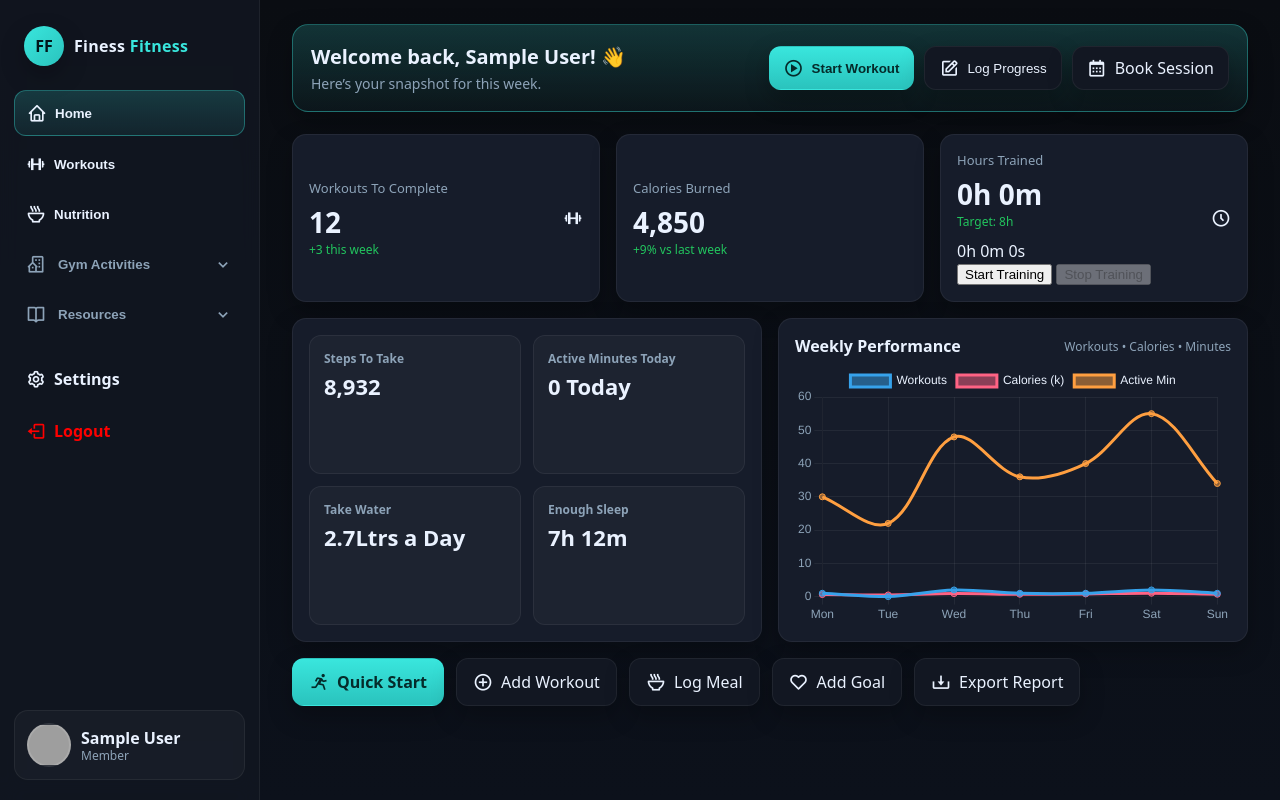
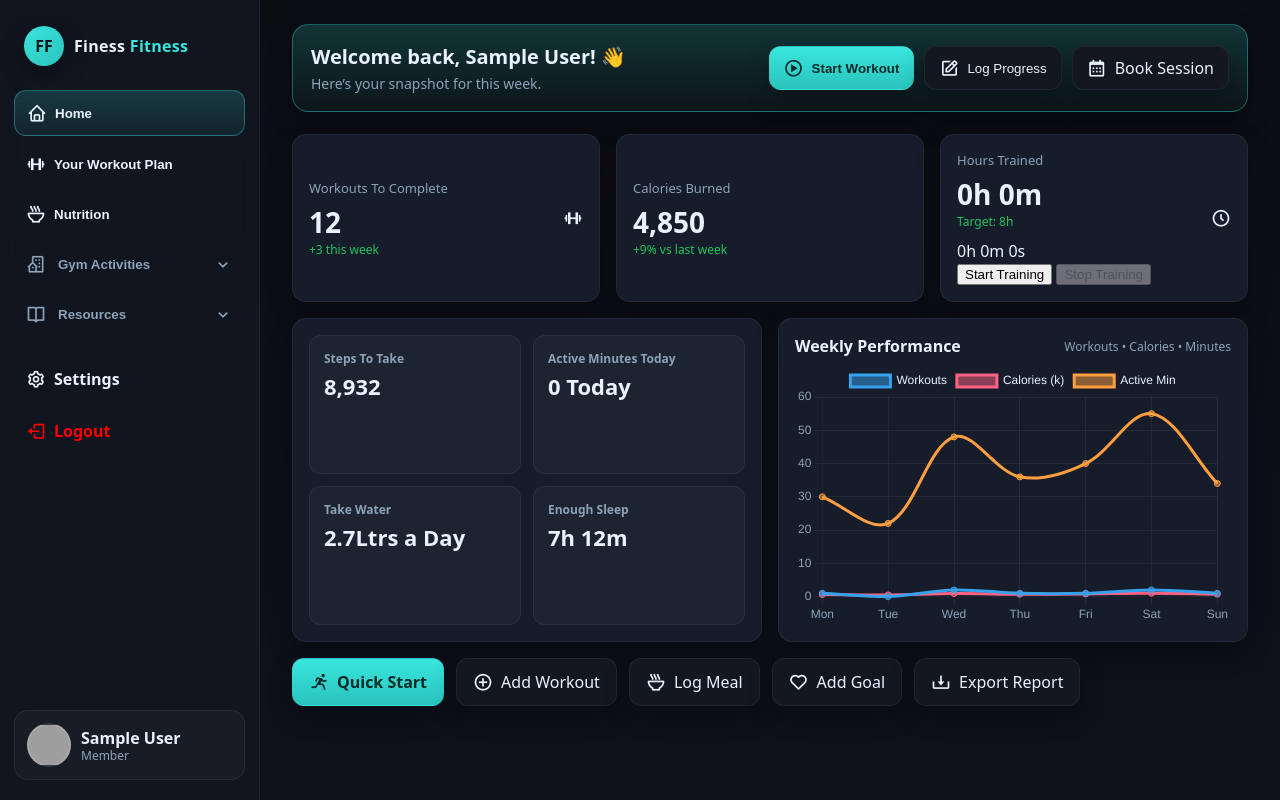
Before and after one commit to jeptoo40/Gym, a PHP site: page /dashboard.php in a window 1280 px wide. Run offline with PHP 8.4, Linux system fonts and the light colour scheme; the visitor is signed in with stand-in values (Sample User, id 1); grey boxes are pictures that could not be loaded.

Commit message:
update dashboard.php

```diff
--- a/dashboard.php
+++ b/dashboard.php
@@ -289,7 +289,7 @@ $userRole = "Member"; // later you can make this dynamic from DB
 
       <nav>
         <button class="nav-item active"><i class='bx bx-home'></i><span class="label">Home</span></button>
-        <button class="nav-item"><i class='bx bx-dumbbell'></i><span class="label">Workouts</span></button>
+        <button class="nav-item"><i class='bx bx-dumbbell'></i><span class="label">Your Workout Plan</span></button>
 
         <button class="nav-item"><i class='bx bx-bowl-hot'></i><span class="label">Nutrition</span></button>
 
@@ -387,7 +387,7 @@ $userRole = "Member"; // later you can make this dynamic from DB
   document.getElementById('bookSessionModal').style.display = 'block';
 });
 
-  // Close modals
+
   function closeModal(id){
     document.getElementById(id).style.display = 'none';
   }
```
